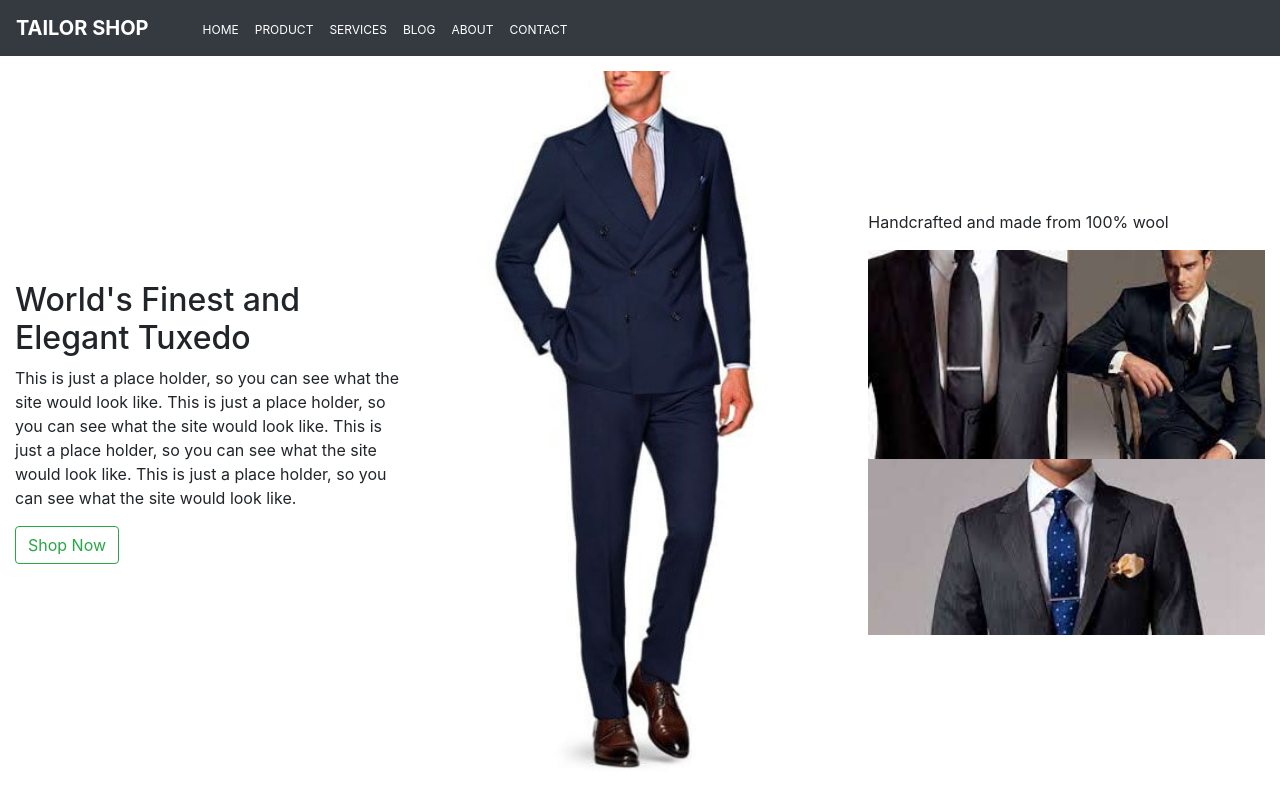
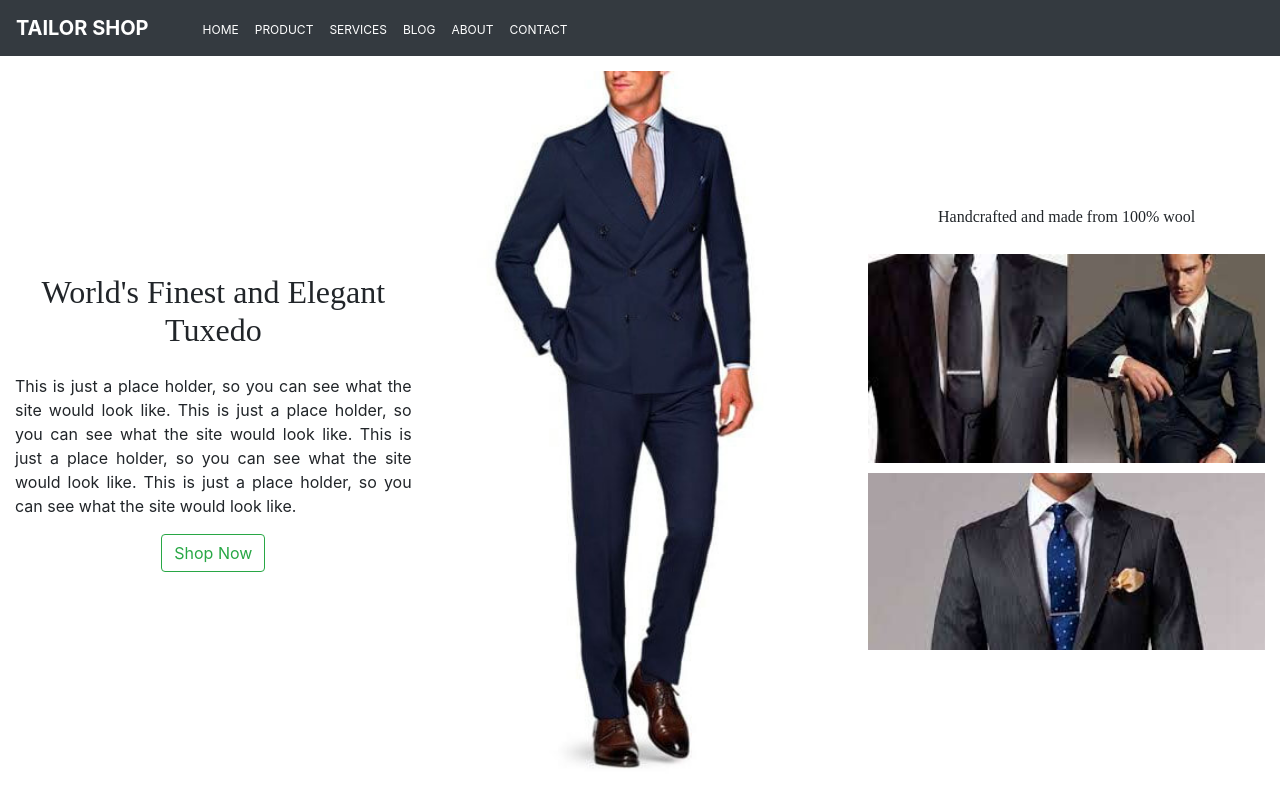
Before and after one commit to YakubuAmidu/Tailor-shop, a React (Create React App) app: page / in a window 1280 px wide. Shown: the top 808 px of the page. Built offline with nearby package versions, Linux system fonts and the light colour scheme.

Commit message:
Commiting changes

```diff
--- a/src/components/App.css
+++ b/src/components/App.css
@@ -10,7 +10,7 @@
   font-size: 12px;
 }
 
-.Link:hover {
+.Link_header:hover {
   text-decoration: none;
   background-color: #fff;
   color: gray;
@@ -22,13 +22,33 @@
   padding-left: 15px;
   padding-right: 15px;
   padding-top: 15px;
-  padding-bottom: 15px;
+  padding-bottom: 25px;
+}
+
+.Header_info {
+  text-align: center;
+}
+
+.Header_title {
+  font-family: "Satisfy", cursive;
+  margin-bottom: 25px;
+  text-align: center;
+}
+
+.Paragraph_one {
+  text-align: justify;
+}
+
+.Button_shop {
+  margin-bottom: 20px;
 }
 
 .Image_one {
   width: 100%;
+  margin-bottom: 20px;
 }
 
 .Image_two {
   width: 100%;
+  margin-bottom: 10px;
 }
--- a/src/components/Header.js
+++ b/src/components/Header.js
@@ -7,20 +7,21 @@ import Suit_two from "../assets/Suit_two.png";
 class Header extends Component {
   render() {
     return (
-      <div>
       <Row className="Header_section">
-          <Col className="Header_info">
-            <h2>World's Finest and Elegant Tuxedo</h2>
-            <p>
-              This is just a place holder, so you can see what the site would
-              look like. This is just a place holder, so you can see what the
-              site would look like. This is just a place holder, so you can see
-              what the site would look like. This is just a place holder, so you
-              can see what the site would look like.
+        <Col className="Header_info" sm={4}>
+          <h2 className="Header_title">World's Finest and Elegant Tuxedo</h2>
+          <p className="Paragraph_one">
+            This is just a place holder, so you can see what the site would look
+            like. This is just a place holder, so you can see what the site
+            would look like. This is just a place holder, so you can see what
+            the site would look like. This is just a place holder, so you can
+            see what the site would look like.
           </p>
-            <Button variant="outline-success">Shop Now</Button>
+          <Button className="Button_shop" variant="outline-success">
+            Shop Now
+          </Button>
         </Col>
-          <Col className="Header_image">
+        <Col className="Header_image" sm={4}>
           <img src={Suit} alt="suit-img" className="Image_one" />
         </Col>
         <Col className="Header_image-one">
@@ -30,7 +31,6 @@ class Header extends Component {
           <img src={Suit_two} alt="suit-img" className="Image_two" />
         </Col>
       </Row>
-      </div>
     );
   }
 }
```
Lines whose indentation alone changed are shown as unchanged.
